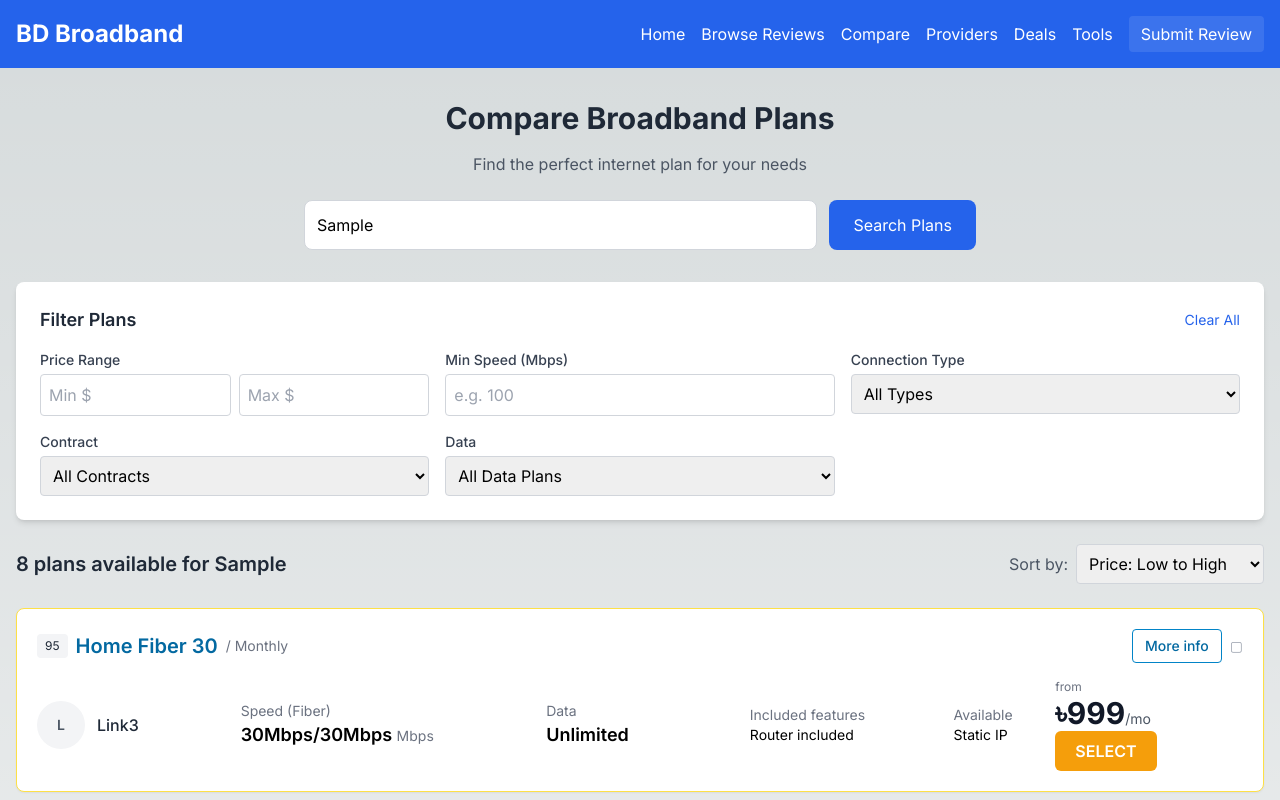
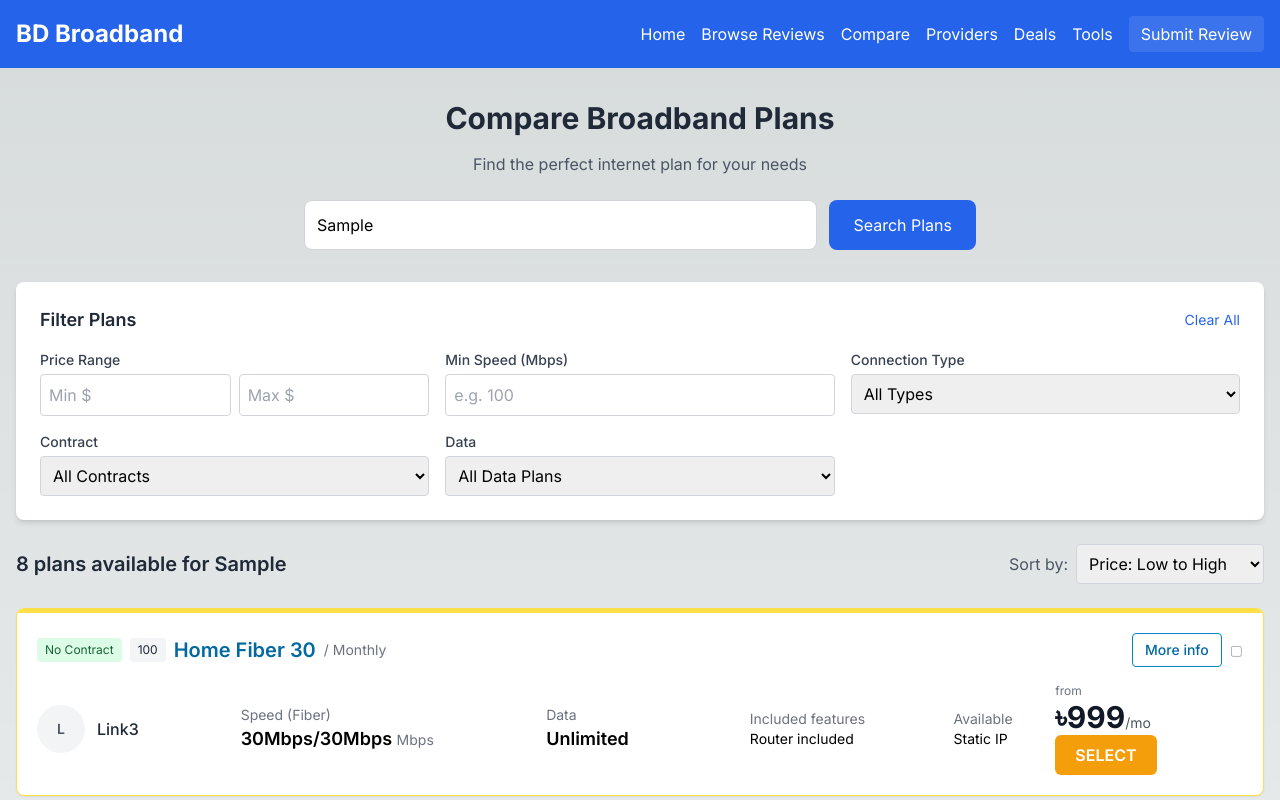
Before and after one commit to alextheous/review-service-web, a Next.js app: page /compare in a window 1280 px wide. Both pictures are taken after typing "Sample" into the empty fields and a click on the button "Search Plans". Shown: the top 800 px of the page. Built offline with nearby package versions, Linux system fonts and the light colour scheme.

Commit message:
Show badges, scores, and monthly notes on compare list to mimic reference cards

```diff
--- a/app/compare/compare-content.tsx
+++ b/app/compare/compare-content.tsx
@@ -49,6 +49,20 @@ export default function CompareContent() {
       setHasSearched(true);
     }
   }, [searchParams]);
+
+  // Badge and note mapping to mimic reference visuals
+  const getCardExtras = (provider: string) => {
+    if (provider === 'Link3') {
+      return { badge: { label: 'No Contract', color: 'green' as const }, score: 100, monthlyNote: '' };
+    }
+    if (provider === 'Amber IT') {
+      return { badge: { label: 'New Customers', color: 'purple' as const }, score: 96, monthlyNote: 'first 12 months then ৳1,699' };
+    }
+    if (provider === 'BDCOM') {
+      return { badge: { label: 'Deal', color: 'yellow' as const }, score: 95, monthlyNote: 'first 12 months then ৳950' };
+    }
+    return { badge: undefined, score: 95, monthlyNote: '' };
+  };
 
   return (
     <div className="container mx-auto px-4 py-8">
@@ -102,9 +116,18 @@ export default function CompareContent() {
           {filteredPlans.length > 0 ? (
             <>
               <div className="grid grid-cols-1 gap-6 mb-8">
-                {currentPlans.map((plan) => (
-                  <PlanCard key={plan.id} plan={plan} />
-                ))}
+                {currentPlans.map((plan) => {
+                  const extras = getCardExtras(plan.provider);
+                  return (
+                    <PlanCard
+                      key={plan.id}
+                      plan={plan}
+                      badge={extras.badge}
+                      score={extras.score}
+                      monthlyNote={extras.monthlyNote}
+                    />
+                  );
+                })}
               </div>
               <Pagination
                 currentPage={currentPage}
```
